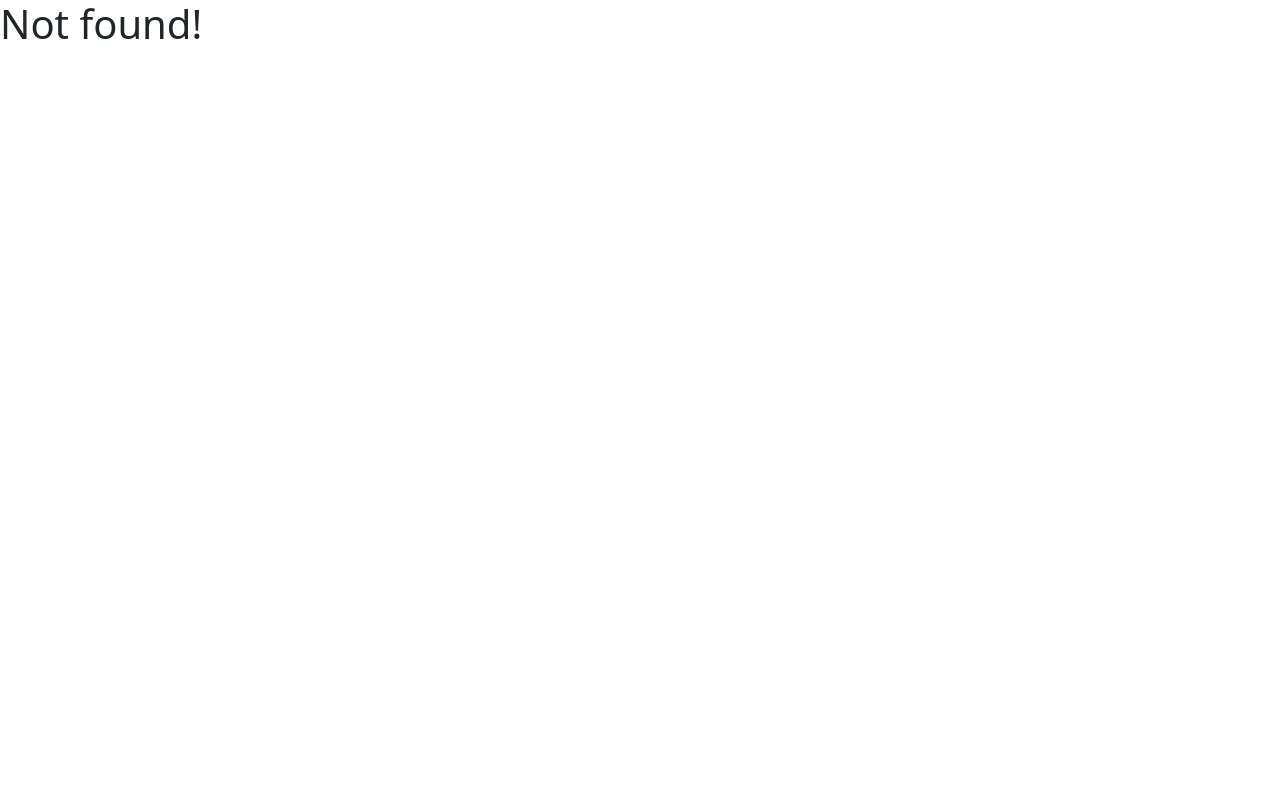
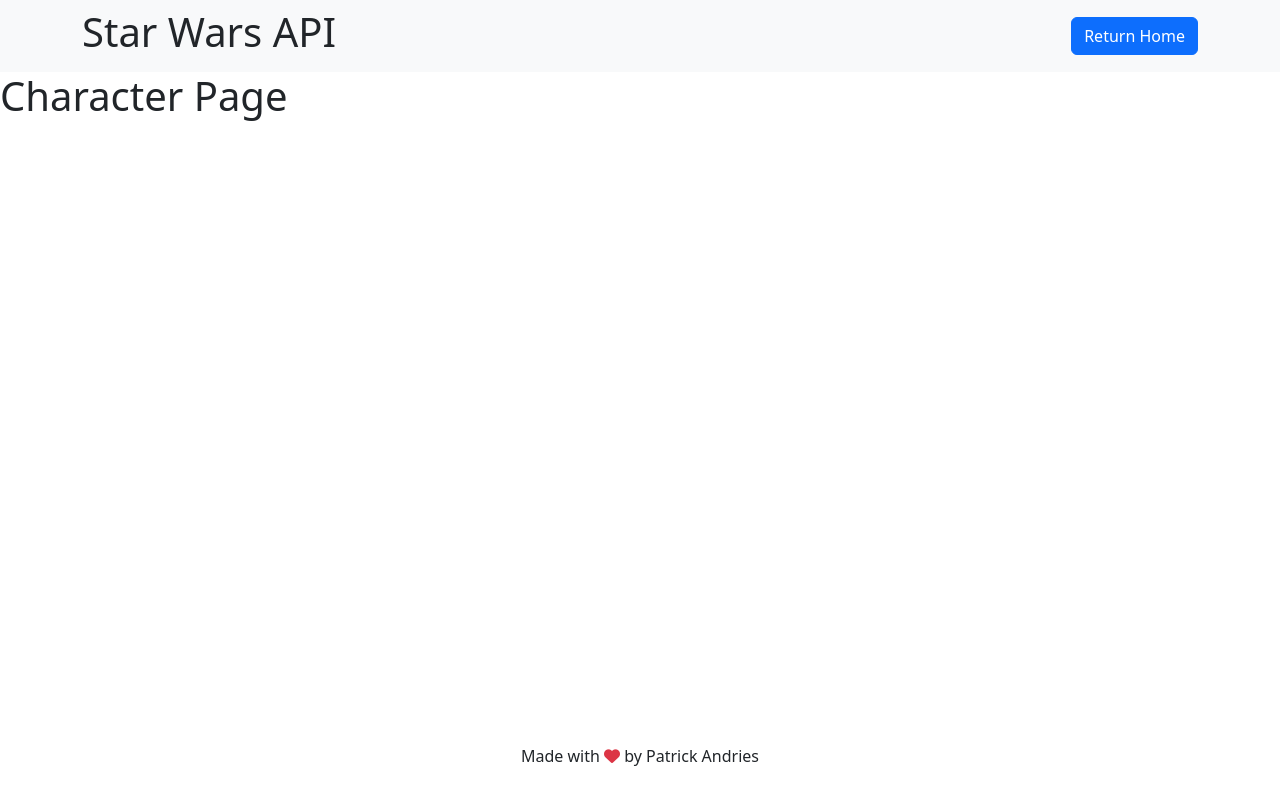
Before and after one commit to 4GeeksAcademy/pt-86-pmandries-star-wars-api, a React (Vite) app: page /character_page/1 in a window 1280 px wide. Before the commit this address had no page. Built offline with nearby package versions, Linux system fonts and the light colour scheme.

Commit message:
character page started

```diff
--- a/src/components/Card.jsx
+++ b/src/components/Card.jsx
@@ -1,12 +1,15 @@
 import useGlobalReducer from "../hooks/useGlobalReducer.jsx";
 import React, { useState, useEffect } from 'react';
+import { Link } from 'react-router-dom';
 
 export const Card = (props) => (
 	<div className="card" style={{"minWidth": "30rem"}}>
         <img className="card-img-top" src="https://media.timeout.com/images/105863223/1920/1440/image.webp" alt="Card image cap" />
         <div className="card-body">
             <h5 className="card-title">{props.name}</h5>
-            <a href="#" className="btn btn-primary">Go somewhere</a>
+            <Link to = {"character_page/" + props.uid}>
+                <button className = "btn btn-primary">More Info</button>
+            </Link>
         </div>
     </div>
 );
--- a/src/components/Navbar.jsx
+++ b/src/components/Navbar.jsx
@@ -5,12 +5,10 @@ export const Navbar = () => {
 	return (
 		<nav className="navbar navbar-light bg-light">
 			<div className="container">
-				<Link to="/">
-					<span className="navbar-brand mb-0 h1">React Boilerplate</span>
-				</Link>
+					<h1>Star Wars API</h1>
 				<div className="ml-auto">
-					<Link to="/demo">
-						<button className="btn btn-primary">Check the Context in action</button>
+					<Link to="/">
+						<button className="btn btn-primary">Return Home</button>
 					</Link>
 				</div>
 			</div>
--- /dev/null
+++ b/src/pages/CharacterPage.jsx
@@ -0,0 +1,11 @@
+import useGlobalReducer from "../hooks/useGlobalReducer.jsx";
+import React, { useState, useEffect } from 'react';
+
+export const CharacterPage = () => {
+
+    return (
+        <div>
+            <h1>Character Page</h1>
+        </div>
+    );
+};
--- a/src/pages/Home.jsx
+++ b/src/pages/Home.jsx
@@ -5,27 +5,26 @@ import { Card } from "../components/Card.jsx"
 export const Home = () => {
 
   const {store, dispatch} =useGlobalReducer();
-  const [people, setPeople] = useState([]);
+  const [characters, setCharacters] = useState([]);
 
   useEffect ( () => {
-	getPeople();
+	getCharacters();
   }, []);
 
-//   useEffect(() => {
-// 	console.log(people);
-//   }, [people]);
+  useEffect(() => {
+  }, [characters]);
 
-  const getPeople = async() => {
+  const getCharacters = async() => {
 	const response = await fetch("https://www.swapi.tech/api/people");
 	const data = await response.json();
-	setPeople(data.results);
+	setCharacters(data.results);
   }
 
 	return (
 		<div className="text-center mt-5">
 			<div className = "d-flex col-10 overflow-auto mt-5 mx-auto">
-				{people?.map((person, index) => {
-					return <Card key = {index} name = {person.name} />
+				{characters?.map((character, index) => {
+					return <Card key = {index} name = {character.name} />
 				})}
 			</div>
 		</div>
--- a/src/routes.jsx
+++ b/src/routes.jsx
@@ -9,6 +9,7 @@ import { Layout } from "./pages/Layout";
 import { Home } from "./pages/Home";
 import { Single } from "./pages/Single";
 import { Demo } from "./pages/Demo";
+import { CharacterPage } from "./pages/CharacterPage";
 
 export const router = createBrowserRouter(
     createRoutesFromElements(
@@ -25,6 +26,7 @@ export const router = createBrowserRouter(
         <Route path= "/" element={<Home />} />
         <Route path="/single/:theId" element={ <Single />} />  {/* Dynamic route for single items */}
         <Route path="/demo" element={<Demo />} />
+        <Route path="/character_page/:uid" element={ <CharacterPage />} />
       </Route>
     )
 );
```
